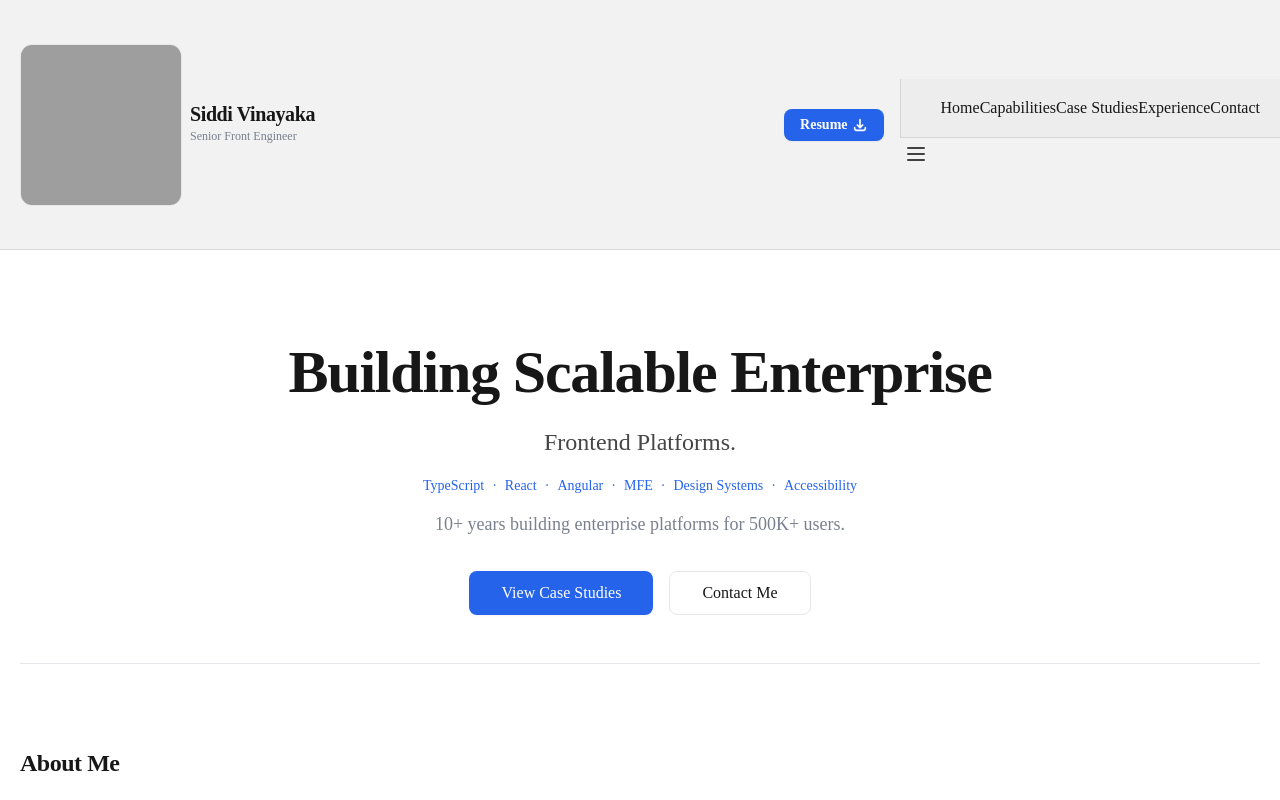
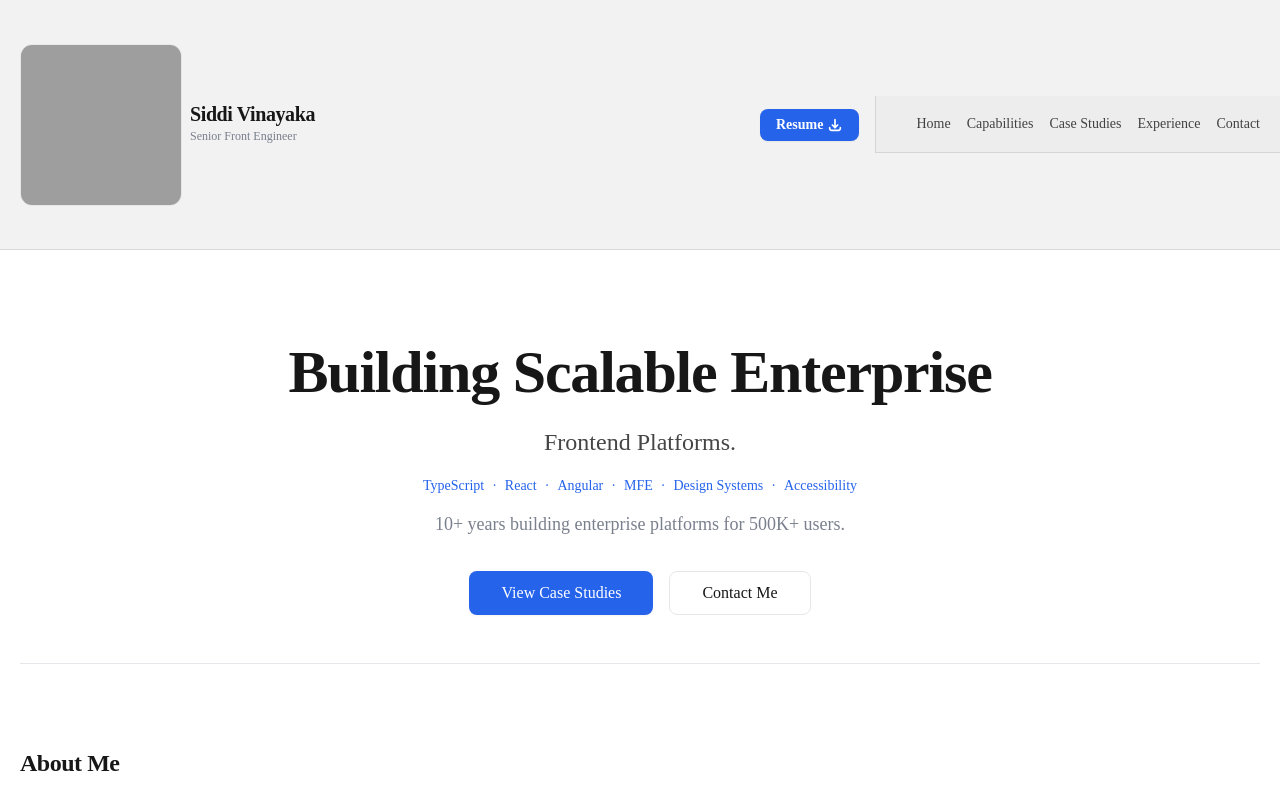
Before and after one commit to svinayaka/siddi-vinayaka.dev, a Next.js app: page /en in a window 1280 px wide. Shown: the top 800 px of the page. Built offline with nearby package versions, Linux system fonts and the light colour scheme; grey boxes are pictures that could not be loaded.

Commit message:
feat: implement responsive navigation toggle with separate mobile and desktop view layouts

```diff
--- a/components/Menu.module.css
+++ b/components/Menu.module.css
@@ -1,4 +1,5 @@
 .menuWrapper {
+  display: block;
   position: relative;
 }
 
@@ -43,7 +44,25 @@
   gap: var(--spacing-2xs);
 }
 
-.mobileMenuLinks {
+.desktopMenuLinks {
+  display: none; /* Hide on mobile viewports */
+}
+
+.desktopMenuLink {
+  text-decoration: none;
+  font-size: var(--font-size-sm);
+  font-weight: 500;
+  color: var(--foreground);
+  opacity: 0.8;
+  transition: all 0.2s ease;
+}
+
+.desktopMenuLink:hover {
+  color: var(--primary);
+  opacity: 1;
+}
+
+.mobileMenuLink {
   display: block;
   padding: 8px 12px;
   font-size: var(--font-size-sm);
@@ -55,10 +74,22 @@
   transition: all 0.2s ease;
 }
 
-.mobileMenuLinks:hover {
+.mobileMenuLink:hover {
   color: var(--primary);
   opacity: 1;
   background-color: #f9fafb;
+}
+
+/* Responsiveness overrides */
+@media (min-width: 769px) {
+  .menuWrapper {
+    display: none; /* Hide mobile dropdown burger wrapper on desktop */
+  }
+  .desktopMenuLinks {
+    display: flex; /* Show desktop navigation inline */
+    gap: var(--spacing-md);
+    align-items: center;
+  }
 }
 
 @media (prefers-color-scheme: dark) {
@@ -69,18 +100,11 @@
     background-color: #0b0f19;
     border-color: var(--border-dark);
   }
-  .mobileMenuLinks:hover {
+  .desktopMenuLink:hover {
+    color: #60a5fa;
+  }
+  .mobileMenuLink:hover {
     color: #60a5fa;
     background-color: rgba(31, 41, 55, 0.5);
   }
 }
-
-
-@media (max-width: 756px) {
-  .mobileMenuLinks, .menuWrapper,  .menuToggle {
-    display: none;
-  }
-  .desktopMenuLinks {
-    display: block;
-  }
-}
--- a/components/Menu.tsx
+++ b/components/Menu.tsx
@@ -14,23 +14,25 @@ export default function MobileMenu({ navLinks }: MenuProps) {
     }
     return (
         <>
-        <nav className="desktopMenuLinks">
+            {/* Desktop View: inline links */}
+            <nav className={styles.desktopMenuLinks}>
                 {navLinks.map((link) => (
                     <Link
                         key={link.name}
                         href={link.href}
-                            onClick={() => setIsOpen(false)}
-                            className={styles.menuLink}
+                        className={styles.desktopMenuLink}
                     >
                         {link.name}
                     </Link>
                 ))}
             </nav>
+
+            {/* Mobile View: burger button dropdown */}
             <div className={styles.menuWrapper}>
                 <button
                     onClick={handleClick}
                     aria-expanded={isOpen}
-                aria-controls="menuLinks"
+                    aria-controls="mobileMenuLinks"
                     aria-label="Toggle navigation menu"
                     className={styles.menuToggle}
                 >
@@ -53,7 +55,7 @@ export default function MobileMenu({ navLinks }: MenuProps) {
                                 key={link.name}
                                 href={link.href}
                                 onClick={() => setIsOpen(false)}
-                            className={styles.menuLink}
+                                className={styles.mobileMenuLink}
                             >
                                 {link.name}
                             </Link>
@@ -62,5 +64,5 @@ export default function MobileMenu({ navLinks }: MenuProps) {
                 )}
             </div>
         </>
-    )
+    );
 }
```
Lines whose indentation alone changed are shown as unchanged.
